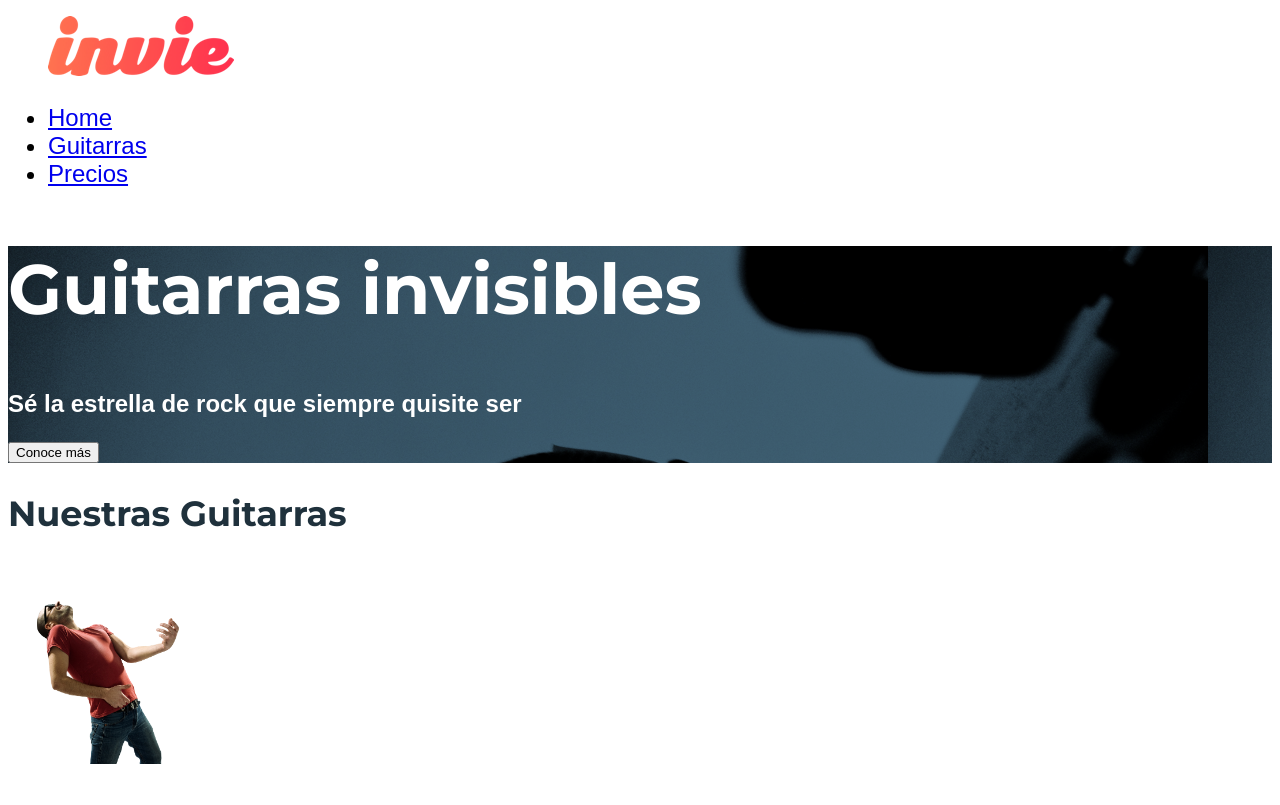
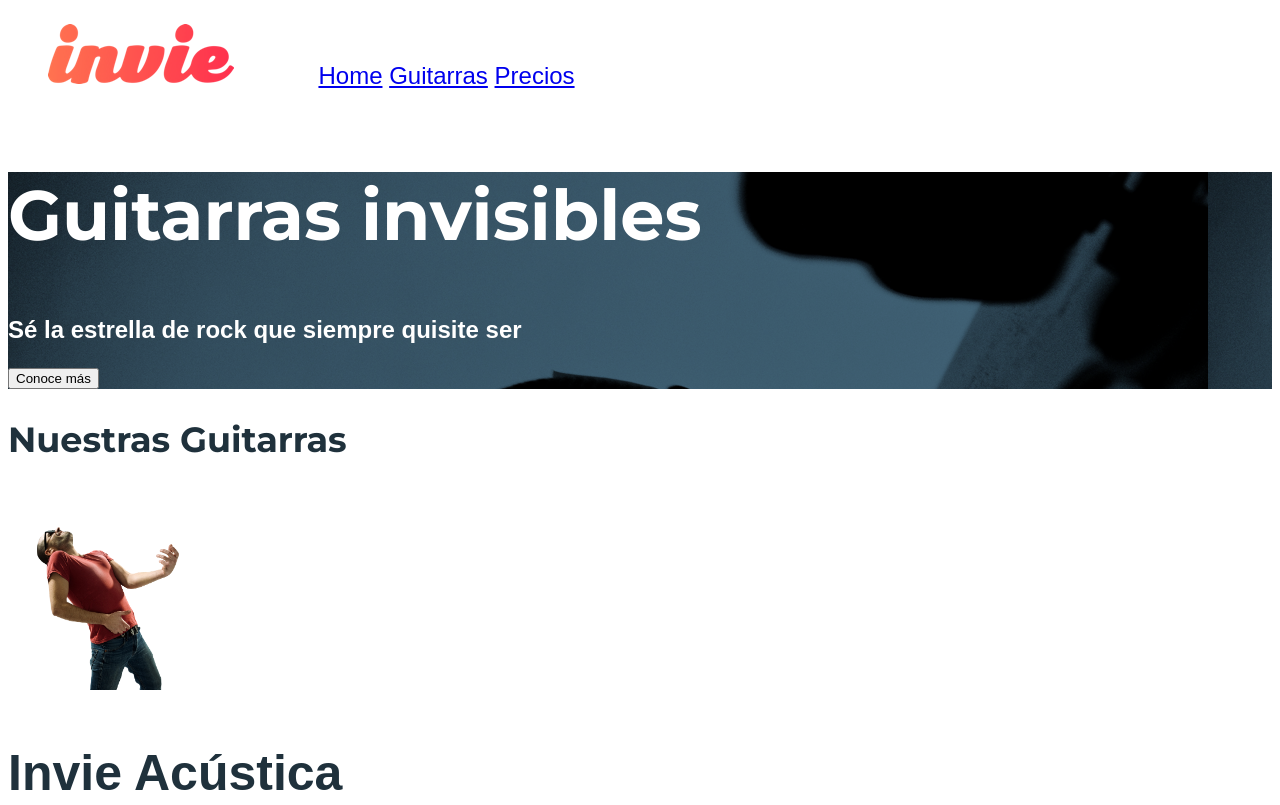
Before and after one commit to luisdiazvenero/invie, a plain HTML site: page index.html in a window 1280 px wide. Shown: the top 805 px of the page. Drawn offline with Linux system fonts and the light colour scheme; a web font is replaced by a local one.

Commit message:
estilos al menu y logo

```diff
--- a/css/invie.css
+++ b/css/invie.css
@@ -35,4 +35,13 @@ font-size: 35px;
 
 .menu {
   font-size: 24px;
+  display: inline-block;
 }
+
+.menu li {
+  display: inline-block;
+}
+
+.logotipo {
+  display: inline-block;
+}
```
